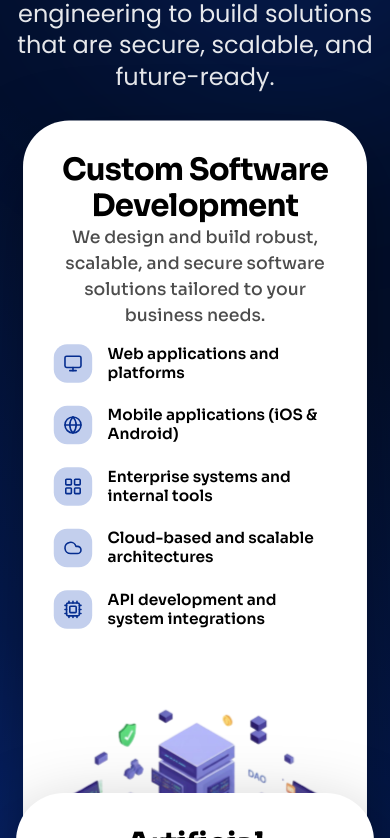
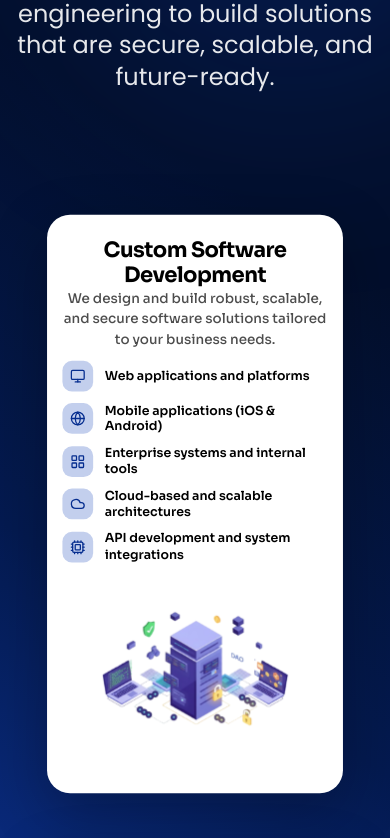
Before and after one commit to fordest-technology/fordest-website, a Next.js app: page / in a window 390 px wide. Shown: the part 1506-2344 px from the top of the page. Built offline with nearby package versions, Linux system fonts and the light colour scheme.

Commit message:
Update responsive stacking cards

```diff
--- a/src/components/WhatWeDo.tsx
+++ b/src/components/WhatWeDo.tsx
@@ -85,37 +85,37 @@ const Card = ({ card, index, progress, range, targetScale }: {
     const scale = useTransform(progress, range, [1, targetScale]);
 
     return (
-        <div ref={container} className="h-[85vh] flex items-center justify-center sticky top-[15vh]">
+        <div ref={container} className="min-h-[500px] h-[75vh] md:h-[80vh] lg:h-[85vh] flex items-center justify-center sticky top-[10vh] md:top-[12vh]">
             <motion.div
                 style={{
                     scale,
-                    top: `${index * 24}px`
+                    top: `${index * 20}px`
                 }}
-                className="relative w-full max-w-[1240px] flex flex-col items-center"
+                className="relative w-full max-w-[95%] md:max-w-[90%] lg:max-w-[1240px] flex flex-col items-center px-4 md:px-0"
             >
-                <div className="bg-white rounded-[48px] p-8 md:py-16 md:px-20 shadow-[0_30px_80px_rgba(0,0,0,0.35)] relative overflow-hidden w-full flex flex-col justify-center gap-4">
+                <div className="bg-white rounded-[24px] md:rounded-[40px] lg:rounded-[48px] p-4 py-6 md:p-8 md:py-10 lg:py-12 lg:px-16 shadow-[0_20px_60px_rgba(0,0,0,0.25)] md:shadow-[0_30px_80px_rgba(0,0,0,0.35)] relative overflow-hidden w-full flex flex-col gap-3 md:gap-4">
                     {/* Centered Header inside Card */}
                     <div className="text-center">
-                        <h3 className="mx-auto max-w-[800px] font-sora font-bold text-[32px] md:text-[36px] leading-[1.2] text-black tracking-tight">
+                        <h3 className="mx-auto max-w-[800px] font-sora font-bold text-[22px] md:text-[28px] lg:text-[36px] leading-[1.2] text-black tracking-tight">
                             {card.title}
                         </h3>
-                        <p className="mx-auto max-w-[650px] font-sora font-medium text-[18px] md:text-[20px] leading-[1.5] text-black/70 text-center">
+                        <p className="mx-auto max-w-[650px] font-sora font-medium text-[14px] md:text-[16px] lg:text-[20px] leading-[1.5] text-black/70 text-center">
                             {card.description}
                         </p>
                     </div>
 
-                    <div className="grid lg:grid-cols-2 gap-8 items-center">
+                    <div className="grid lg:grid-cols-2 gap-4 md:gap-6 lg:gap-8 items-center">
                         {/* Left Column: List */}
-                        <ul className="space-y-6">
+                        <ul className="space-y-3 md:space-y-4 lg:space-y-6">
                             {card.services.map((service, sIndex) => (
-                                <li key={sIndex} className="flex items-center gap-4 group">
+                                <li key={sIndex} className="flex items-center gap-3 md:gap-4 group">
                                     <div
-                                        className="flex-shrink-0 flex items-center justify-center w-[40px] h-[40px] rounded-[14px] bg-[#C3CFED]"
+                                        className="flex-shrink-0 flex items-center justify-center w-[32px] h-[32px] md:w-[36px] md:h-[36px] lg:w-[40px] lg:h-[40px] rounded-[10px] md:rounded-[12px] lg:rounded-[14px] bg-[#C3CFED]"
                                     >
-                                        <service.icon className="w-5 h-5 text-[#052D8F]" />
+                                        <service.icon className="w-4 h-4 md:w-5 md:h-5 text-[#052D8F]" />
                                     </div>
                                     <span
-                                        className="font-sora font-semibold text-[16px] md:text-[18px] leading-tight text-black"
+                                        className="font-sora font-semibold text-[13px] md:text-[15px] lg:text-[18px] leading-tight text-black"
                                     >
                                         {service.title}
                                     </span>
@@ -125,7 +125,7 @@ const Card = ({ card, index, progress, range, targetScale }: {
 
                         {/* Right Column: Illustration */}
                         <div className="relative flex justify-center items-center">
-                            <div className="relative w-full aspect-square max-w-[450px]">
+                            <div className="relative w-full aspect-square max-w-[200px] md:max-w-[320px] lg:max-w-[450px]">
                                 <Image
                                     src={card.image}
                                     alt={`${card.title} Illustration`}
```
